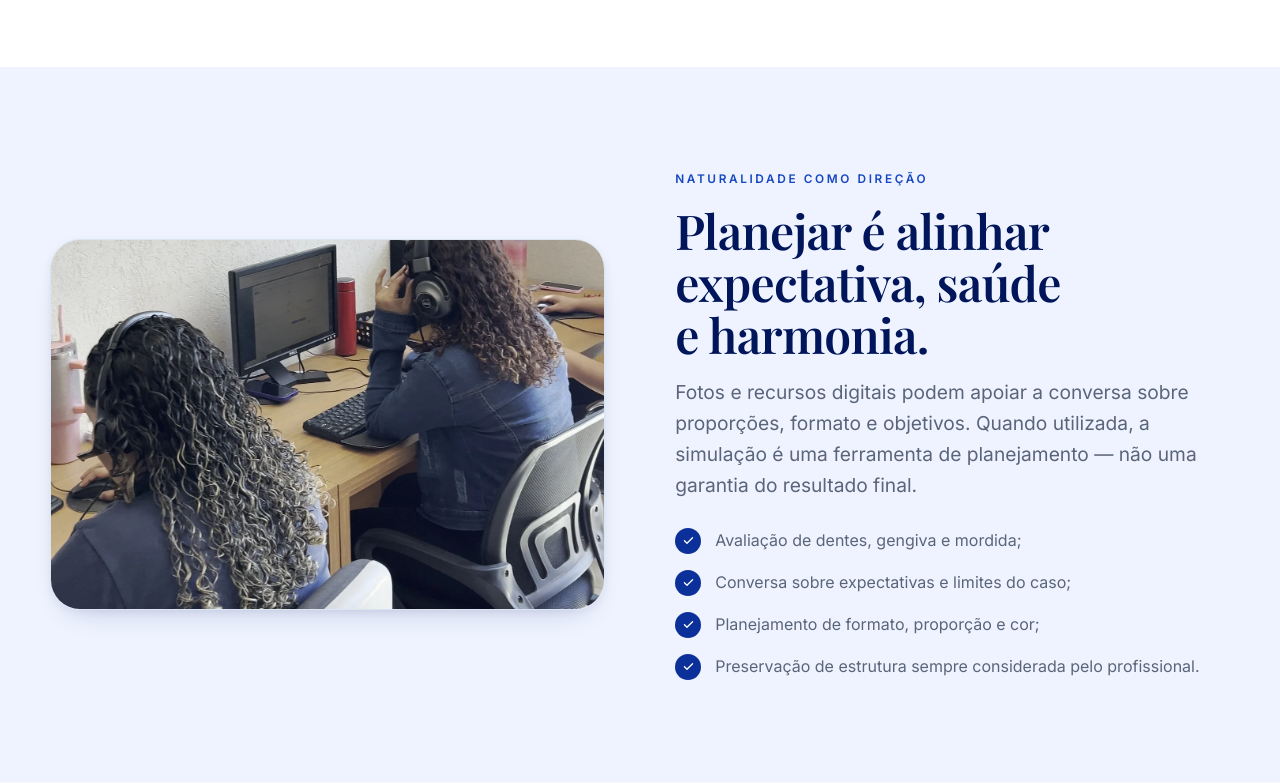
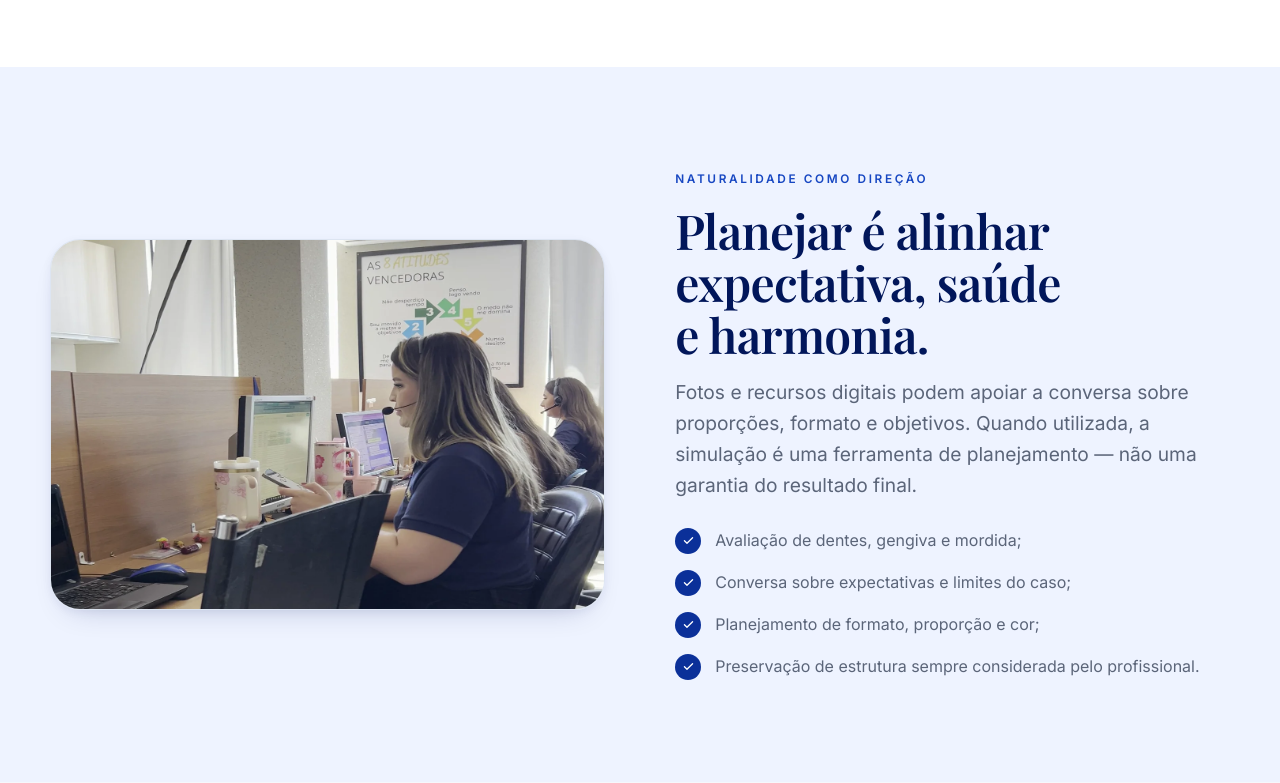
Before and after one commit to gabriellasaro-ui/LP---MAKRO-ODONTO, a Flask app: template templates/facetas.html in a window 1280 px wide. Shown: the part 5124-5907 px from the top of the page. Run offline with Flask 3, Linux system fonts and the light colour scheme; the template is opened without the code that fills it, so the values that code supplies are empty.

Commit message:
Troca foto de equipe por recorte mais aberto (menos cabelo, mais ambiente)
- Mesmo frame de origem (CRC), mas crop bem mais largo: mostra as
  duas colaboradoras, os monitores e o quadro na parede, cortando
  a cadeira que antes dominava o primeiro plano
- static/equipe-crc.webp (recorte fechado, ficou estranho) removido

Co-Authored-By: Claude Sonnet 5 <noreply@anthropic.com>

```diff
--- a/templates/facetas.html
+++ b/templates/facetas.html
@@ -1536,7 +1536,7 @@
       <div class="container split">
         <figure class="figure reveal">
           <picture>
-            <img src="/static/equipe-crc.webp" width="1400" height="933" loading="lazy" decoding="async"
+            <img src="/static/equipe-crc2.webp" width="1400" height="933" loading="lazy" decoding="async"
                  alt="Equipe da Makro atendendo no setor de relacionamento com o cliente">
           </picture>
         </figure>
--- a/templates/implantes.html
+++ b/templates/implantes.html
@@ -1642,7 +1642,7 @@
       <div class="container split">
         <figure class="figure reveal">
           <picture>
-            <img src="/static/equipe-crc.webp" width="1400" height="933" loading="lazy" decoding="async"
+            <img src="/static/equipe-crc2.webp" width="1400" height="933" loading="lazy" decoding="async"
                  alt="Equipe da Makro atendendo no setor de relacionamento com o cliente">
           </picture>
         </figure>
--- a/templates/proteses.html
+++ b/templates/proteses.html
@@ -1462,7 +1462,7 @@
       <div class="container split">
         <figure class="figure reveal">
           <picture>
-            <img src="/static/equipe-crc.webp" width="1400" height="933" loading="lazy" decoding="async"
+            <img src="/static/equipe-crc2.webp" width="1400" height="933" loading="lazy" decoding="async"
                  alt="Equipe da Makro atendendo no setor de relacionamento com o cliente">
           </picture>
         </figure>
```
Also changed, not shown: static/equipe-crc.webp (deleted), static/equipe-crc2.webp (added).
